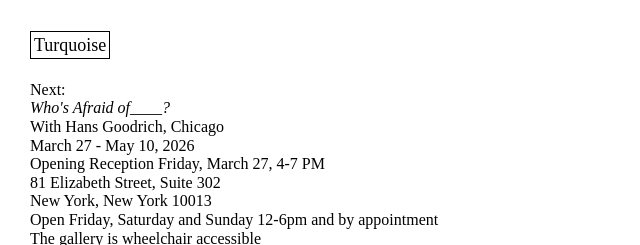
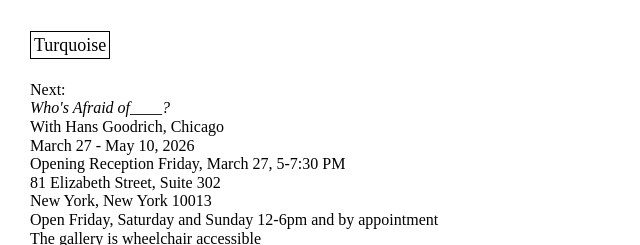
Before and after one commit to jacksondelea/turqouise, a website: page about.html in a window 1280 px wide. Shown: the top 245 px of the page, 0-640 px from the left. Drawn offline with Linux system fonts and the light colour scheme.

Commit message:
command push change

```diff
--- a/about.html
+++ b/about.html
@@ -17,7 +17,7 @@
       <li> <a style="font-style: italic;">Who's Afraid of____?</a></li>
       <li>With Hans Goodrich, Chicago</li>
       <li>March 27 - May 10, 2026</li>
-      <li>Opening Reception Friday, March 27, 4-7 PM</li>
+      <li>Opening Reception Friday, March 27, 5-7:30 PM</li>
       <li>81 Elizabeth Street, Suite 302</li>
       <li>New York, New York 10013</li>
       <li>Open Friday, Saturday and Sunday 12-6pm and by appointment</li>
```
